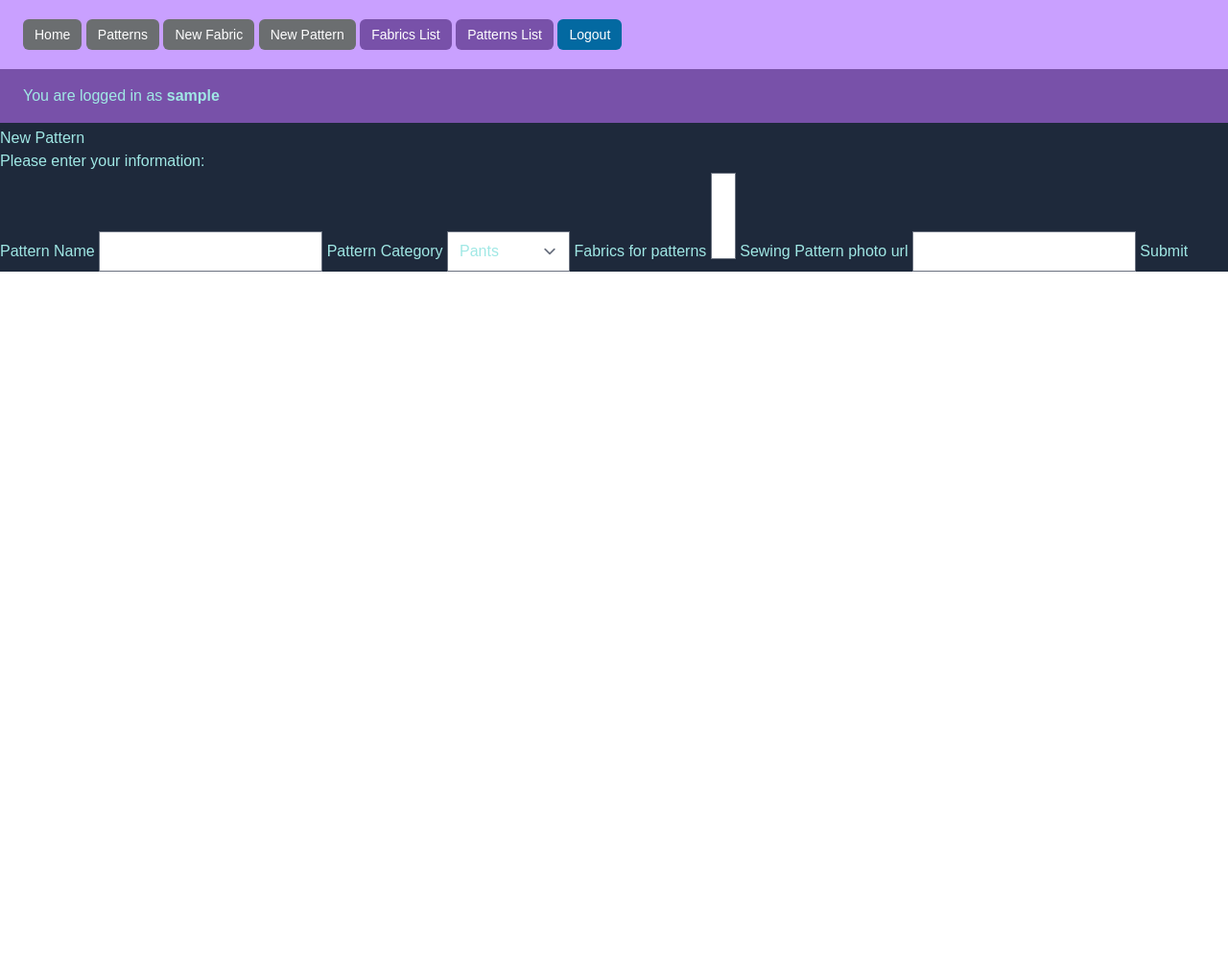
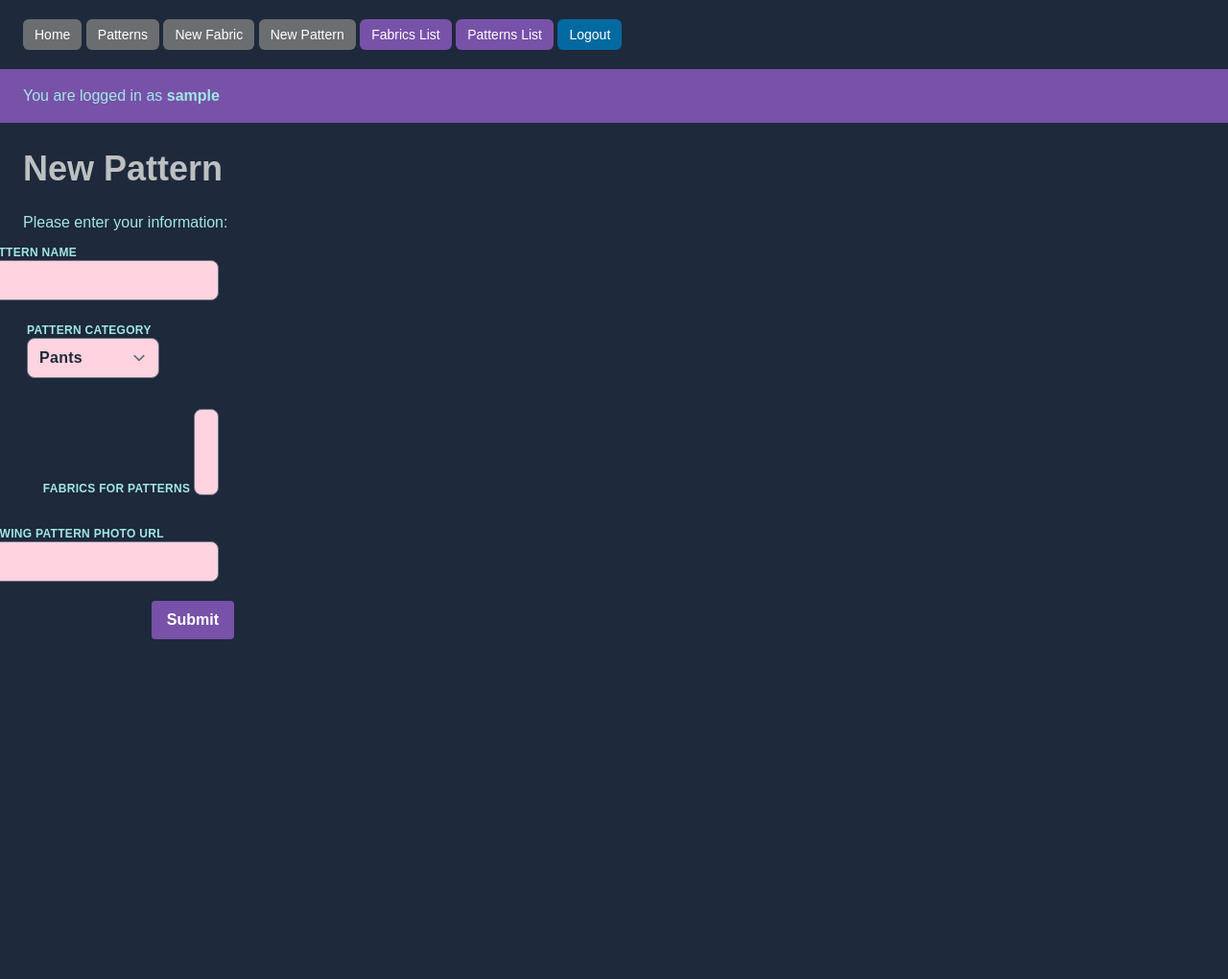
Before and after one commit to kangjoa/sew-serious, a Flask app: page /new_pattern in a window 1280 px wide. Shown: the whole page at 96% size. Before the commit the page ends 283 px from the top, so only its background shows below. Run offline with Flask 2, Linux system fonts and the light colour scheme; the visitor is signed in with stand-in values (Sample User, id 1); data comes from the database, SQL or seed files in the repository; data that the repository does not hold is empty; style sheets or scripts are compiled from the project's sources.

Commit message:
Add styling to new pattern and pattern detail

```diff
--- a/sewing_app/templates/_fabric_detail.html
+++ b/sewing_app/templates/_fabric_detail.html
@@ -1,6 +1,6 @@
 <div class="flex flex-wrap text-blue min-h-screen">
   <fieldset class="flex flex-grow">
-    <legend class="px-4">Please enter your information:</legend>
+    <legend class="px-6">Please enter your information:</legend>
     <!-- <div class="w-full md:w-1/2 px-3 mb-6 md:mb-0"> -->
     <div class="flex flex-col items-end w-full md:w-1/2 px-3 mb-3 md:mb-0">
       <label class="text-blue uppercase tracking-wide text-xs font-bold">
--- a/sewing_app/templates/_pattern_detail.html
+++ b/sewing_app/templates/_pattern_detail.html
@@ -1,9 +1,13 @@
-<fieldset>
-  <legend>Please enter your information:</legend>
-
+<div class="flex flex-wrap text-blue min-h-screen">
+  <fieldset class="flex flex-grow">
+    <legend class="px-6">Please enter your information:</legend>
+    <div class="flex flex-col items-end w-full md:w-1/2 px-3 mb-3 md:mb-0">
+      <label class="text-blue uppercase tracking-wide text-xs font-bold">
+        <div class="appearance-none block w-full py-3 px-4 leading-tight focus:outline-none focus:bg-white rounded">
           {{ form.name.label }}
-  {{ form.name }}
-
+          {{ form.name(class="bg-pink-600 text-charcoal rounded-lg") }}
+        </div>
+      </label>
       {% if form.name.errors %}
       <ul>
         {% for error in form.name.errors %}
@@ -12,10 +16,12 @@
       </ul>
       {% endif %}
 
-
+      <label class="block uppercase tracking-wide text-xs font-bold mb-2">
+        <div class="appearance-none block w-full rounded py-3 px-4 leading-tight focus:outline-none focus:bg-white">
           {{ form.category.label }}
-  {{ form.category }}
-
+          {{ form.category(class="bg-pink-600 text-charcoal rounded-lg") }}
+        </div>
+      </label>
       {% if form.category.errors %}
       <ul>
         {% for error in form.category.errors %}
@@ -24,9 +30,13 @@
       </ul>
       {% endif %}
 
+      <label class="block uppercase tracking-wide text-xs font-bold mb-2">
+        <div
+          class="appearance-none block w-full bg-gray-200 rounded py-3 px-4 leading-tight focus:outline-none focus:bg-white">
           {{ form.fabrics.label }}
-  {{ form.fabrics(class="form-control", multiple="multiple") }}
-
+          {{ form.fabrics(class="form-control bg-pink-600 text-charcoal rounded-lg", multiple="multiple") }}
+        </div>
+      </label>
       {% if form.fabrics.errors %}
       <ul>
         {% for error in form.fabrics.errors %}
@@ -35,9 +45,13 @@
       </ul>
       {% endif %}
 
+      <label class="block uppercase tracking-wide text-xs font-bold mb-2">
+        <div
+          class="appearance-none block w-full bg-gray-200 rounded py-3 px-4 leading-tight focus:outline-none focus:bg-white">
           {{ form.photo_url.label }}
-  {{ form.photo_url }}
-
+          {{ form.photo_url(class="bg-pink-600 text-charcoal rounded-lg") }}
+        </div>
+      </label>
       {% if form.photo_url.errors %}
       <ul>
         {% for error in form.photo_url.errors %}
@@ -46,5 +60,13 @@
       </ul>
       {% endif %}
 
+      <div>
+        <button class="bg-dark-purple hover:bg-blue text-white font-bold py-2 px-4 rounded cursor-pointer"
+          type="submit">
           {{ form.submit }}
+        </button>
+      </div>
+    </div>
+
   </fieldset>
+</div>
--- a/sewing_app/templates/base.html
+++ b/sewing_app/templates/base.html
@@ -14,7 +14,7 @@
         <p>{{ message }}</p>
         {% endfor %}
         <div class="flex text-blue items-center justify-between">
-            <nav class="bg-purple p-6 w-full">
+            <nav class="bg-charcoal p-6 w-full">
                 <div class="">
                     <a href="/"
                         class="bg-gray-dark text-white hover:text-purple rounded-md px-3 py-2 text-sm font-medium">Home</a>
--- a/sewing_app/templates/new_fabric.html
+++ b/sewing_app/templates/new_fabric.html
@@ -1,7 +1,7 @@
 {% extends 'base.html' %}
 {% block content %}
 
-<h1 class="text-3xl font-semibold text-gray capitalize lg:text-4xl p-4">New Fabric</h1>
+<h1 class="text-3xl font-semibold text-gray capitalize lg:text-4xl p-6">New Fabric</h1>
 
 <form method="POST" action="{{ url_for('main.new_fabric')}}" class="w-full max-w-lg">
     {{ form.csrf_token }}
--- a/sewing_app/templates/new_pattern.html
+++ b/sewing_app/templates/new_pattern.html
@@ -1,9 +1,9 @@
 {% extends 'base.html' %}
 {% block content %}
 
-<h1>New Pattern</h1>
+<h1 class="text-3xl font-semibold text-gray capitalize lg:text-4xl p-6">New Pattern</h1>
 
-<form method="POST" action="{{ url_for('main.new_pattern') }}">
+<form method="POST" action="{{ url_for('main.new_pattern') }}" class="w-full max-w-lg">
     {{ form.csrf_token }}
     {% include '_pattern_detail.html' %}
 </form>
```
Lines whose indentation alone changed are shown as unchanged.
